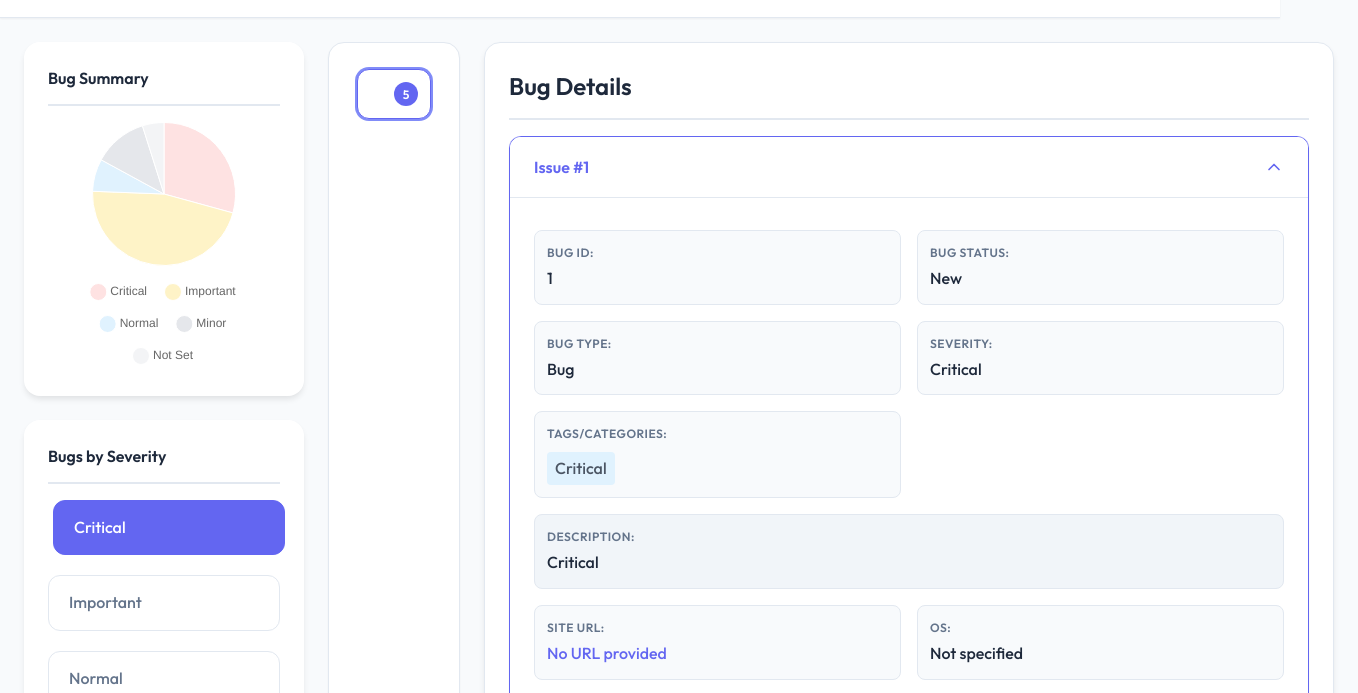
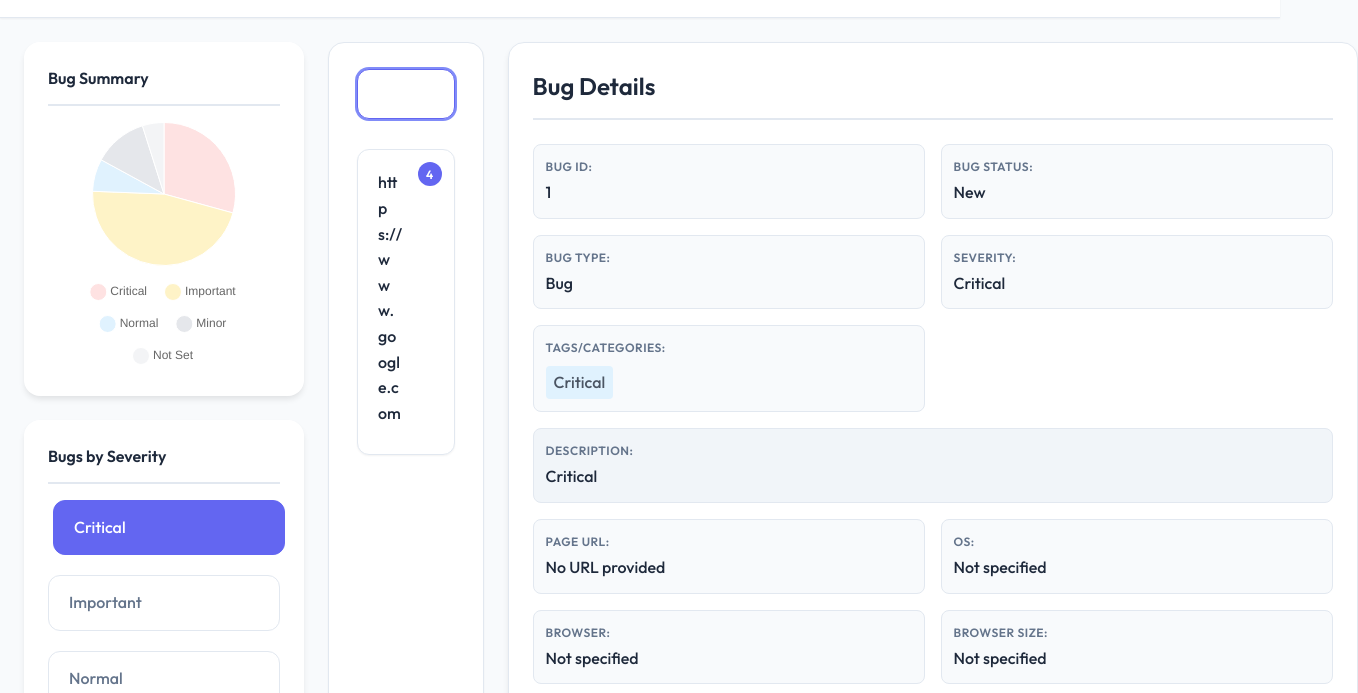
Before and after one commit to rajk270898/Import-Export-to-BugHerd, a website: page generated-report.html in a window 1280 px wide. Shown: the part 61-754 px from the top of the page, 1358 px wide, since content can reach past the window. Drawn offline with nearby package versions, Linux system fonts and the light colour scheme.

Commit message:
Dynamic Data is started to come in HTML but wrong data is getting mapped

```diff
--- a/generated-report.html
+++ b/generated-report.html
@@ -527,6 +527,21 @@
     word-break: break-word;
 }
 
+/* URL Link styles */
+.url-link {
+    color: #4f46e5;
+    text-decoration: none;
+    word-break: break-all;
+    display: inline-block;
+    max-width: 100%;
+    transition: color 0.2s ease;
+}
+
+.url-link:hover {
+    color: #4338ca;
+    text-decoration: underline;
+}
+
 a.details-value {
     color: var(--primary);
     text-decoration: none;
@@ -916,7 +931,7 @@
     "priorityId": "",
     "description": "8\n\nOS: Windows 10\nBrowser: Firefox 141.0\nResolution: 1920 x 1080 px\nBrowser Window: 1869 x 947 px\nURL: https://www.google.com\nScreenshot: https://files.bugherd.com/m7rvxpwuscwwibx4mgkntg/screenshot.jpg",
     "tags": "Hello",
-    "siteUrl": "",
+    "siteUrl": "https://www.google.com",
     "os": "Windows 10",
     "browser": "Firefox 141.0",
     "browserSize": "1869 x 947 px",
@@ -941,7 +956,7 @@
     "priorityId": 4,
     "description": "7\n\nOS: Windows 10\nBrowser: Firefox 141.0\nResolution: 1920 x 1080 px\nBrowser Window: 1869 x 947 px\nURL: https://www.google.com\nScreenshot: https://files.bugherd.com/m7rvxpwuscwwibx4mgkntg/screenshot.jpg",
     "tags": "Hello",
-    "siteUrl": "",
+    "siteUrl": "https://www.google.com",
     "os": "Windows 10",
     "browser": "Firefox 141.0",
     "browserSize": "1869 x 947 px",
@@ -966,7 +981,7 @@
     "priorityId": 3,
     "description": "5\n\nOS: Windows 10\nBrowser: Firefox 141.0\nResolution: 1920 x 1080 px\nBrowser Window: 1869 x 947 px\nURL: https://www.google.com\nScreenshot: https://files.bugherd.com/m7rvxpwuscwwibx4mgkntg/screenshot.jpg",
     "tags": "Hello",
-    "siteUrl": "",
+    "siteUrl": "https://www.google.com",
     "os": "Windows 10",
     "browser": "Firefox 141.0",
     "browserSize": "1869 x 947 px",
@@ -991,7 +1006,7 @@
     "priorityId": 3,
     "description": "6\n\nOS: Windows 10\nBrowser: Firefox 141.0\nResolution: 1920 x 1080 px\nBrowser Window: 1869 x 947 px\nURL: https://www.google.com\nScreenshot: https://files.bugherd.com/m7rvxpwuscwwibx4mgkntg/screenshot.jpg",
     "tags": "Suggestion",
-    "siteUrl": "",
+    "siteUrl": "https://www.google.com",
     "os": "Windows 10",
     "browser": "Firefox 141.0",
     "browserSize": "1869 x 947 px",
@@ -1016,7 +1031,7 @@
     "priorityId": 2,
     "description": "3\n\nOS: Windows 11\nBrowser: Chrome 138.0.0\nResolution: 1920 x 1080 px\nBrowser Window: 1869 x 947 px\nURL: https://www.google.com\nScreenshot: https://files.bugherd.com/m7rvxpwuscwwibx4mgkntg/screenshot.jpg",
     "tags": "Hello",
-    "siteUrl": "",
+    "siteUrl": "https://www.google.com",
     "os": "Windows 11",
     "browser": "Chrome 138.0.0",
     "browserSize": "1869 x 947 px",
@@ -1041,7 +1056,7 @@
     "priorityId": 2,
     "description": "4\n\nOS: Windows 11\nBrowser: Chrome 138.0.0\nResolution: 1920 x 1080 px\nBrowser Window: 1869 x 947 px\nURL: https://www.google.com\nScreenshot: https://files.bugherd.com/m7rvxpwuscwwibx4mgkntg/screenshot.jpg",
     "tags": "Suggestion",
-    "siteUrl": "",
+    "siteUrl": "https://www.google.com",
     "os": "Windows 11",
     "browser": "Chrome 138.0.0",
     "browserSize": "1869 x 947 px",
@@ -1066,7 +1081,7 @@
     "priorityId": 1,
     "description": "1\n\nOS: Windows 11\nBrowser: Chrome 138.0.0\nResolution: 1920 x 1080 px\nBrowser Window: 1869 x 947 px\nURL: https://www.google.com\nScreenshot: https://files.bugherd.com/m7rvxpwuscwwibx4mgkntg/screenshot.jpg",
     "tags": "Hello",
-    "siteUrl": "",
+    "siteUrl": "https://www.google.com",
     "os": "Windows 11",
     "browser": "Chrome 138.0.0",
     "browserSize": "1869 x 947 px",
@@ -1091,7 +1106,7 @@
     "priorityId": 1,
     "description": "2\n\nOS: Windows 11\nBrowser: Chrome 138.0.0\nResolution: 1920 x 1080 px\nBrowser Window: 1869 x 947 px\nURL: https://www.google.com\nScreenshot: https://files.bugherd.com/m7rvxpwuscwwibx4mgkntg/screenshot.jpg",
     "tags": "Suggestion",
-    "siteUrl": "",
+    "siteUrl": "https://www.google.com",
     "os": "Windows 11",
     "browser": "Chrome 138.0.0",
     "browserSize": "1869 x 947 px",
@@ -1116,7 +1131,7 @@
     "priorityId": "",
     "description": "O\n\nOS: Windows 10\nBrowser: Firefox 141.0\nResolution: 1920 x 1080 px\nBrowser Window: 1869 x 947 px\nURL: https://www.google.com\nScreenshot: https://files.bugherd.com/m7rvxpwuscwwibx4mgkntg/screenshot.jpg",
     "tags": "Hello",
-    "siteUrl": "",
+    "siteUrl": "https://www.google.com",
     "os": "Windows 10",
     "browser": "Firefox 141.0",
     "browserSize": "1869 x 947 px",
@@ -1141,7 +1156,7 @@
     "priorityId": 4,
     "description": "G\n\nOS: Windows 10\nBrowser: Firefox 141.0\nResolution: 1920 x 1080 px\nBrowser Window: 1869 x 947 px\nURL: https://www.google.com\nScreenshot: https://files.bugherd.com/m7rvxpwuscwwibx4mgkntg/screenshot.jpg",
     "tags": "Hello",
-    "siteUrl": "",
+    "siteUrl": "https://www.google.com",
     "os": "Windows 10",
     "browser": "Firefox 141.0",
     "browserSize": "1869 x 947 px",
@@ -1166,7 +1181,7 @@
     "priorityId": 3,
     "description": "Red\n\nOS: Windows 10\nBrowser: Firefox 141.0\nResolution: 1920 x 1080 px\nBrowser Window: 1869 x 947 px\nURL: https://www.google.com\nScreenshot: https://files.bugherd.com/m7rvxpwuscwwibx4mgkntg/screenshot.jpg",
     "tags": "Hello",
-    "siteUrl": "",
+    "siteUrl": "https://www.google.com",
     "os": "Windows 10",
     "browser": "Firefox 141.0",
     "browserSize": "1869 x 947 px",
@@ -1191,7 +1206,7 @@
     "priorityId": 2,
     "description": "Important\n\nOS: Windows 11\nBrowser: Chrome 138.0.0\nResolution: 1920 x 1080 px\nBrowser Window: 1869 x 947 px\nURL: https://www.google.com\nScreenshot: https://files.bugherd.com/m7rvxpwuscwwibx4mgkntg/screenshot.jpg",
     "tags": "Hello",
-    "siteUrl": "",
+    "siteUrl": "https://www.google.com",
     "os": "Windows 11",
     "browser": "Chrome 138.0.0",
     "browserSize": "1869 x 947 px",
@@ -1216,7 +1231,7 @@
     "priorityId": 1,
     "description": "Hello\n\nOS: Windows 11\nBrowser: Chrome 138.0.0\nResolution: 1920 x 1080 px\nBrowser Window: 1869 x 947 px\nURL: https://www.google.com\nScreenshot: https://files.bugherd.com/m7rvxpwuscwwibx4mgkntg/screenshot.jpg",
     "tags": "Hello",
-    "siteUrl": "",
+    "siteUrl": "https://www.google.com",
     "os": "Windows 11",
     "browser": "Chrome 138.0.0",
     "browserSize": "1869 x 947 px",
@@ -1241,7 +1256,7 @@
     "priorityId": 1,
     "description": "Suggestion\n\nOS: Windows 11\nBrowser: Chrome 138.0.0\nResolution: 1920 x 1080 px\nBrowser Window: 1869 x 947 px\nURL: https://www.google.com\nScreenshot: https://files.bugherd.com/m7rvxpwuscwwibx4mgkntg/screenshot.jpg",
     "tags": "Suggestion",
-    "siteUrl": "",
+    "siteUrl": "https://www.google.com",
     "os": "Windows 11",
     "browser": "Chrome 138.0.0",
     "browserSize": "1869 x 947 px",
@@ -1266,7 +1281,7 @@
     "priorityId": 2,
     "description": "S_Important\n\nOS: Windows 11\nBrowser: Chrome 138.0.0\nResolution: 1920 x 1080 px\nBrowser Window: 1869 x 947 px\nURL: https://www.google.com\nScreenshot: https://files.bugherd.com/m7rvxpwuscwwibx4mgkntg/screenshot.jpg",
     "tags": "Suggestion",
-    "siteUrl": "",
+    "siteUrl": "https://www.google.com",
     "os": "Windows 11",
     "browser": "Chrome 138.0.0",
     "browserSize": "1869 x 947 px",
@@ -1291,7 +1306,7 @@
     "priorityId": 3,
     "description": "E\n\nOS: Windows 10\nBrowser: Firefox 141.0\nResolution: 1920 x 1080 px\nBrowser Window: 1869 x 947 px\nURL: https://www.google.com\nScreenshot: https://files.bugherd.com/m7rvxpwuscwwibx4mgkntg/screenshot.jpg",
     "tags": "Suggestion",
-    "siteUrl": "",
+    "siteUrl": "https://www.google.com",
     "os": "Windows 10",
     "browser": "Firefox 141.0",
     "browserSize": "1869 x 947 px",
@@ -1339,7 +1354,7 @@
             </div>
         </div>
         <div class="issue-list">
-            <h3 class="url-title">Page URLs</h3>
+            <h3 class="sidebar-title">Issues</h3>
         </div>
         <div class="details-panel">
                 <h3 class="url-title">Bug Details</h3>
@@ -1401,13 +1416,17 @@
                     <div class="details-value">${issueData.description.replace(/\n/g, '<br>')}</div>
                 </div>
                 <div class="details-row">
-                    <span class="details-label">Site URL:</span>
-                    <a href="${issueData.siteUrl.startsWith('http') ? '' : 'https://'}${issueData.siteUrl}"
-                       class="details-value"
-                       target="_blank"
-                       rel="noopener noreferrer">
-                        ${issueData.siteUrl || 'No URL provided'}
-                    </a>
+                    <span class="details-label">Page URL:</span>
+                    <span class="details-value">
+                        ${issueData.siteUrl ? `
+                            ${issueData.siteUrl.match(/^https?:\/\//) ?
+                                `<a href="${issueData.siteUrl}" target="_blank" rel="noopener noreferrer" class="url-link">${issueData.siteUrl}</a>` :
+                                `<a href="https://${issueData.siteUrl}" target="_blank" rel="noopener noreferrer" class="url-link">https://${issueData.siteUrl}</a>`
+                            }
+                        ` : `
+                            <span class="text-muted">No URL provided</span>
+                        `}
+                    </span>
                 </div>
                 <div class="details-row">
                     <span class="details-label">OS:</span>
```
Also changed, not shown: New template.html (+27 -8 lines), generator.js (+45 -5 lines).
